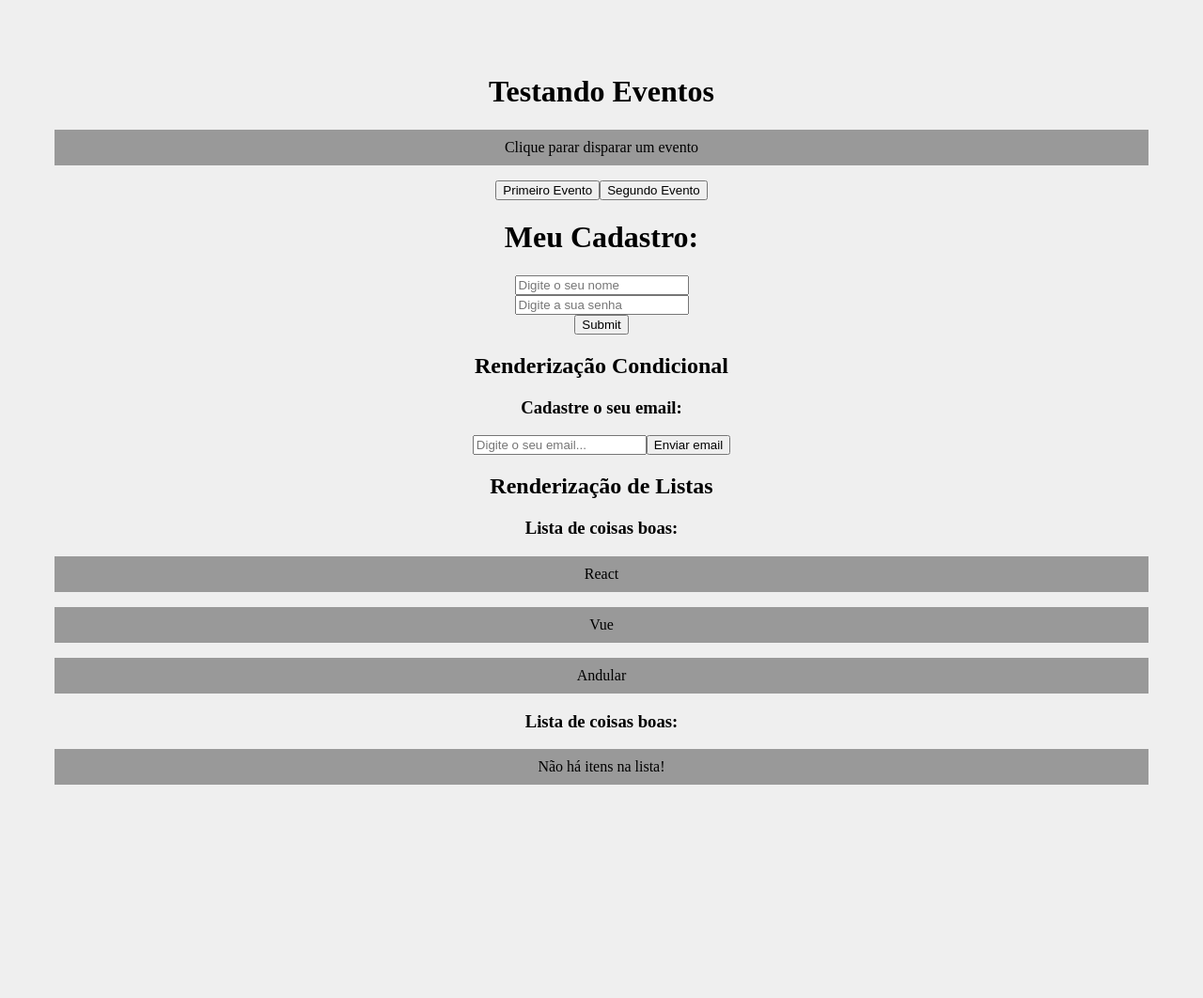
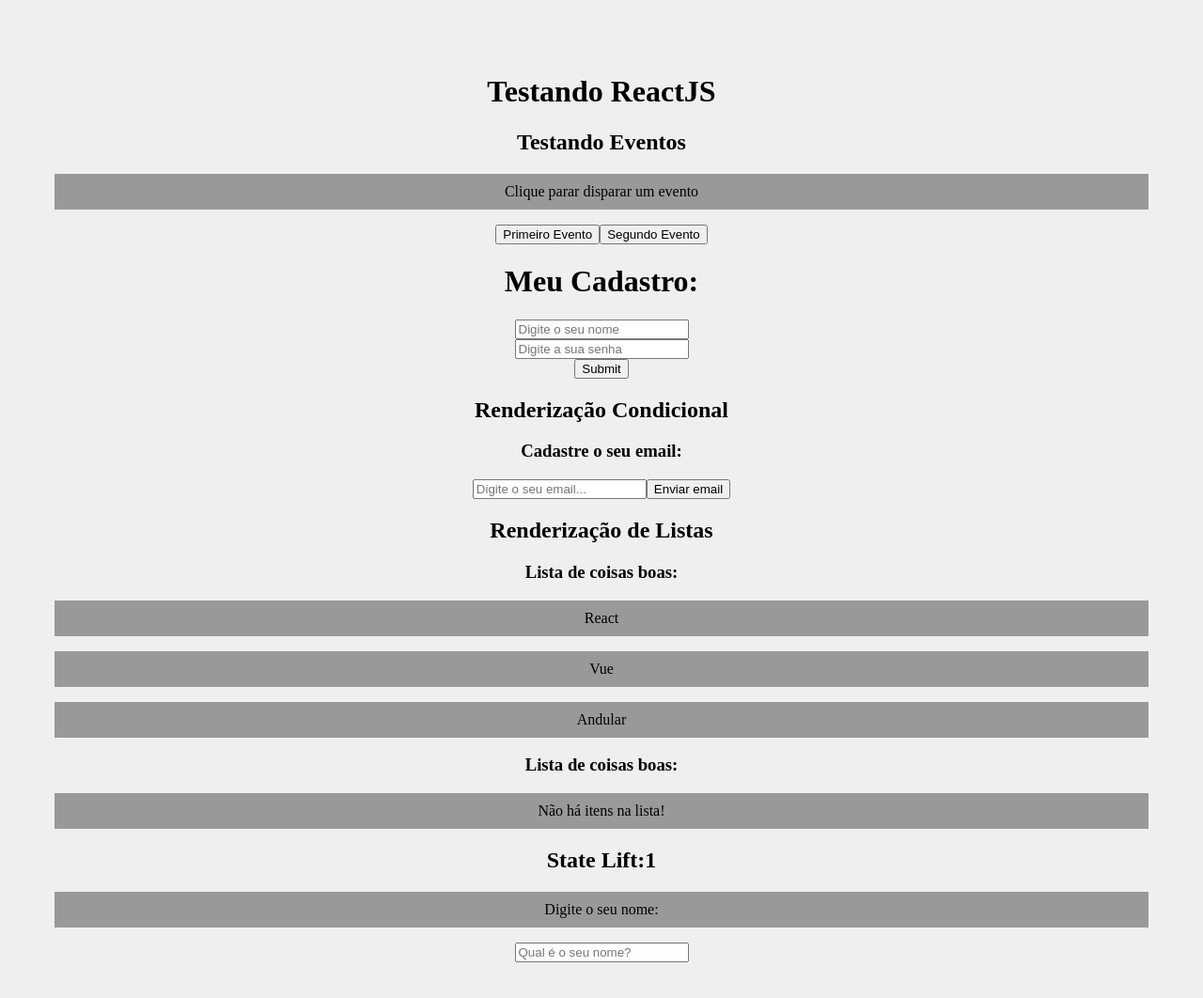
Before and after one commit to ViniWixak/React-Learning, a React (Create React App) app: page / in a window 1280 px wide. Shown: the top 1062 px of the page at 94% size. Built offline with nearby package versions, Linux system fonts and the light colour scheme.

Commit message:
Testing lifiting state up

```diff
--- a/src/App.js
+++ b/src/App.js
@@ -1,16 +1,21 @@
+import { useState } from 'react';
 import './App.css';
 import Condicional from './components/Condicional';
 import Evento from './components/Evento';
 import Form from './components/Form';
 import OutraLista from './components/OutraLista';
+import SeuNome from './components/SeuNome';
+import Saudacao from './components/Sudacao';
 
 function App() {
 
   const meusItens = ['React', 'Vue', 'Andular']
+  const [nome, setNome] = useState()
 
   return (
     <div className="App">
-      <h1>Testando Eventos</h1>
+      <h1>Testando ReactJS</h1>
+      <h2>Testando Eventos</h2>
       <Evento />
       <Form />
       <h2>Renderização Condicional</h2>
@@ -18,6 +23,9 @@
       <h2>Renderização de Listas</h2>
       <OutraLista itens={meusItens}/>
       <OutraLista itens={[]}/>
+      <h2>State Lift:1</h2>
+      <SeuNome setNome={setNome}/>
+      <Saudacao nome={nome}/>
     </div>
   );
 }
--- /dev/null
+++ b/src/components/SeuNome.js
@@ -0,0 +1,14 @@
+function SeuNome({ setNome }) {
+    return (
+        <div>
+            <p>Digite o seu nome:</p>
+            <input
+                type="text"
+                placeholder="Qual é o seu nome?"
+                onChange={(e) => setNome(e.target.value)}>
+            </input>
+        </div>
+    )
+}
+
+export default SeuNome
--- /dev/null
+++ b/src/components/Sudacao.js
@@ -0,0 +1,10 @@
+function Saudacao({ nome }) {
+
+    function gerarSaudacao(algumNome) {
+        return `Olá, ${algumNome}, tudo bem?`
+    }
+
+    return <>{nome && <p>{gerarSaudacao(nome)}</p>}</>
+}
+
+export default Saudacao
```
Also changed, not shown: 1 other file (tests, documents, lock files or other folders).
